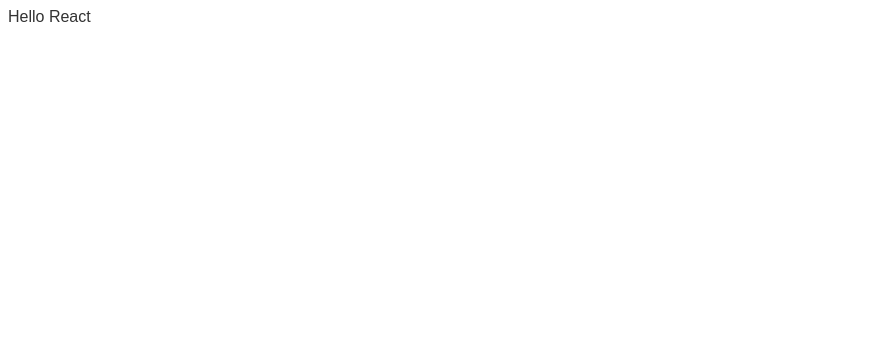
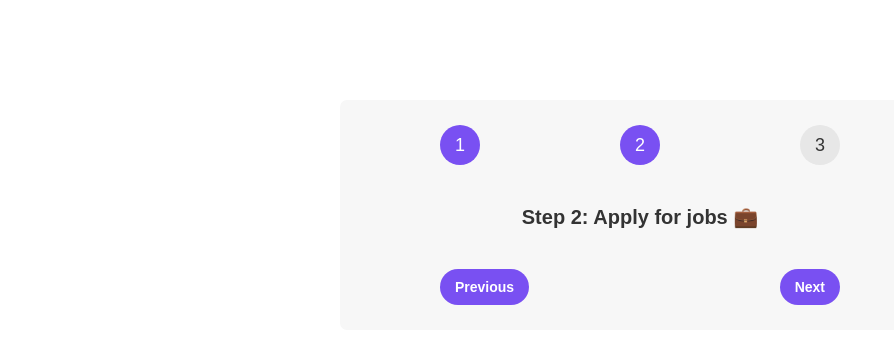
Before and after one commit to tjpetzIII/Steps, a React (Create React App) app: page / in a window 1280 px wide. Shown: the top 344 px of the page, without its empty margins (0-894 px from the left). Built offline with nearby package versions, Linux system fonts and the light colour scheme.

Commit message:
Basics of the steps component

```diff
--- a/src/App.js
+++ b/src/App.js
@@ -1,3 +1,29 @@
+const messages = [
+  "Learn React ⚛️",
+  "Apply for jobs 💼",
+  "Invest your new income 🤑",
+];
 export default function App() {
-  return <div>Hello React</div>
+  const step = 2;
+
+  return (
+    <div className="steps">
+      <div className="numbers">
+        <div className={`${step >= 1 ? "active" : ""}`}>1</div>
+        <div className={`${step >= 2 ? "active" : ""}`}>2</div>
+        <div className={`${step >= 3 ? "active" : ""}`}>3</div>
+      </div>
+      <p className="message">
+        Step {step}: {messages[step - 1]}
+      </p>
+      <div className="buttons">
+        <button style={{ backgroundColor: "#7950f2", color: "#fff" }}>
+          Previous
+        </button>
+        <button style={{ backgroundColor: "#7950f2", color: "#fff" }}>
+          Next
+        </button>
+      </div>
+    </div>
+  );
 }
--- a/src/index.css
+++ b/src/index.css
@@ -1,9 +1,5 @@
 /*
-const messages = [
-  "Learn React ⚛️",
-  "Apply for jobs 💼",
-  "Invest your new income 🤑",
-];
+
  */
 
 * {
```
